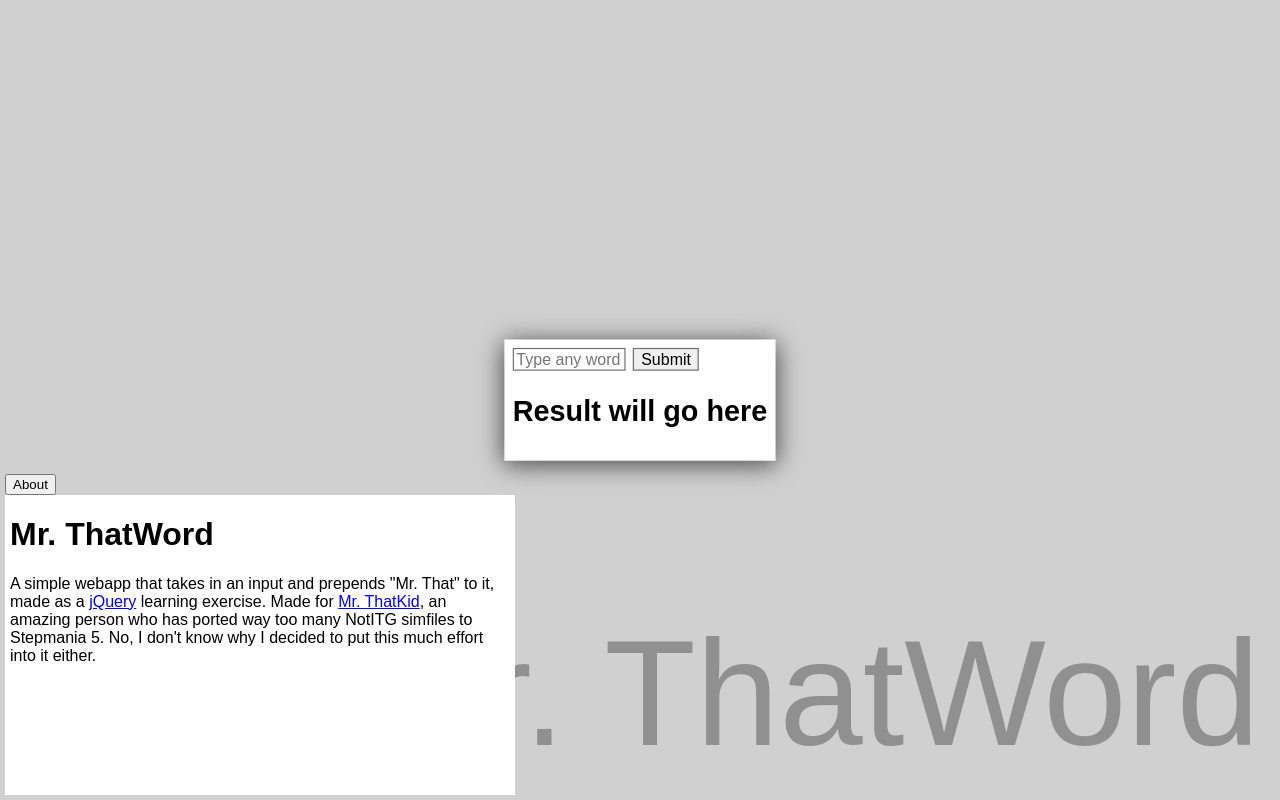
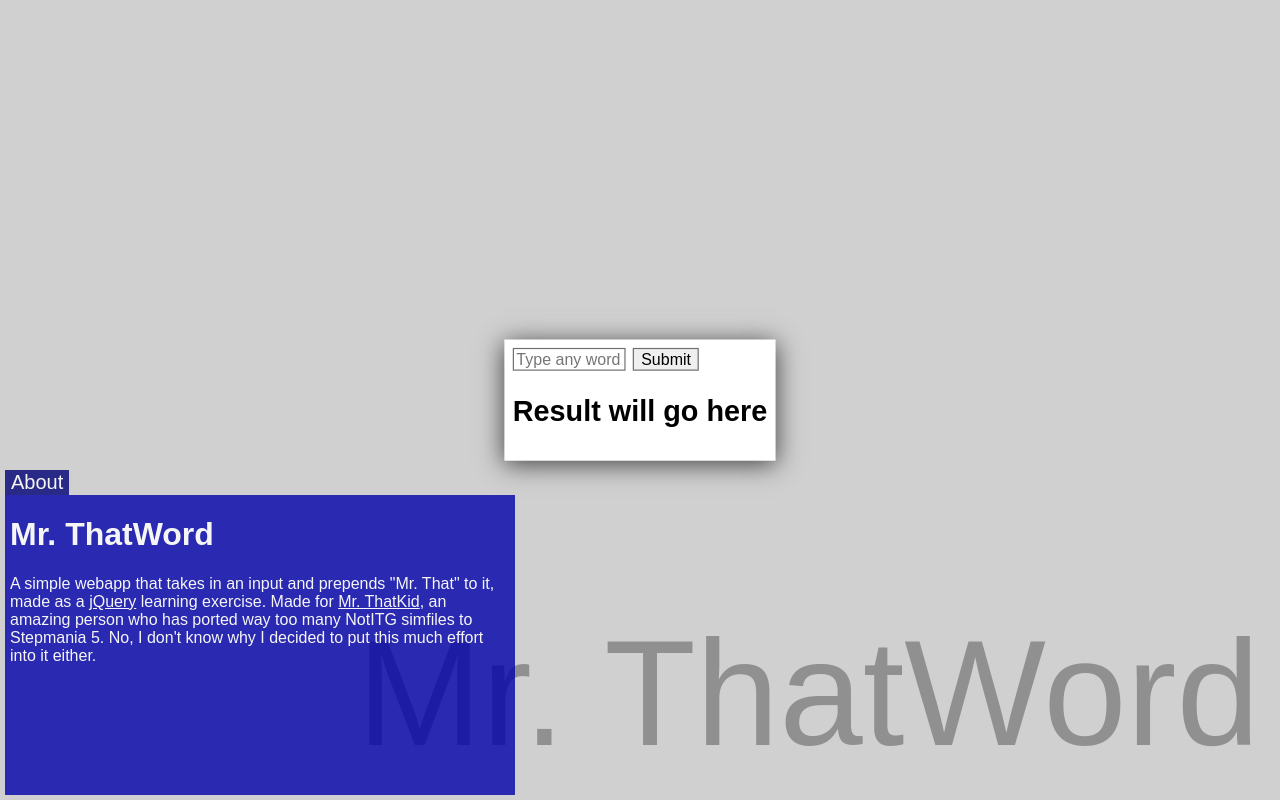
Before and after one commit to ElliottBelardo/mr-thatword, a plain HTML site: page index.html in a window 1280 px wide. Both pictures are taken after a click on the button "About". Drawn offline with nearby package versions, Linux system fonts and the light colour scheme.

Commit message:
Styling for the about section

```diff
--- a/index.html
+++ b/index.html
@@ -50,14 +50,23 @@
         bottom:0;
         left:0;
         margin:5px;
+        opacity:0.8;
       }
       #infodiv {
         width:500px;
         min-height:300px;
-        background-color:white;
+        background-color:#0000aa;
+        color:white;
         overflow:auto;
         padding: 0px 5px;
       }
+      button {
+        background-color: #000077;
+        color:white;
+        border:none;
+        font-size:20px;
+      }
+      a {color:white;}
     </style>
   </head>
   <body>
```
